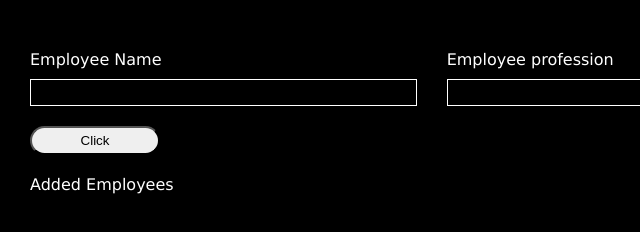
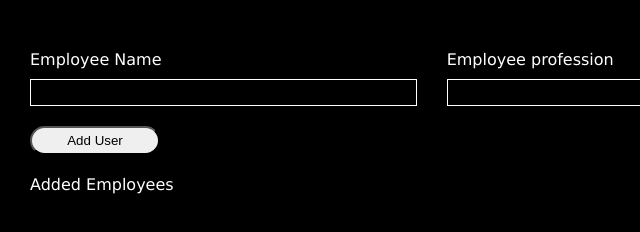
Before and after one commit to SravaniPutturu/F3-contest1, a plain HTML site: page index.html in a window 1280 px wide. Shown: the full height of the page, 0-640 px from the left. Drawn offline with Linux system fonts and the light colour scheme.

Commit message:
Update index.html

```diff
--- a/index.html
+++ b/index.html
@@ -23,7 +23,7 @@
         <input id="age" id="" type ="text">
      </span>
     </div>
-    <button style="padding: 5px; width:130px; margin:20 0 20 0;" type = "button" onclick="addEmp()">Click</button>
+    <button style="padding: 5px; width:130px; margin:20 0 20 0;" type = "button" onclick="addEmp()">Add User</button>
    </form>
    <div id="addedEmployees">Added Employees</div>
    <p id="last-line">you have 0 employees.</p>
```
